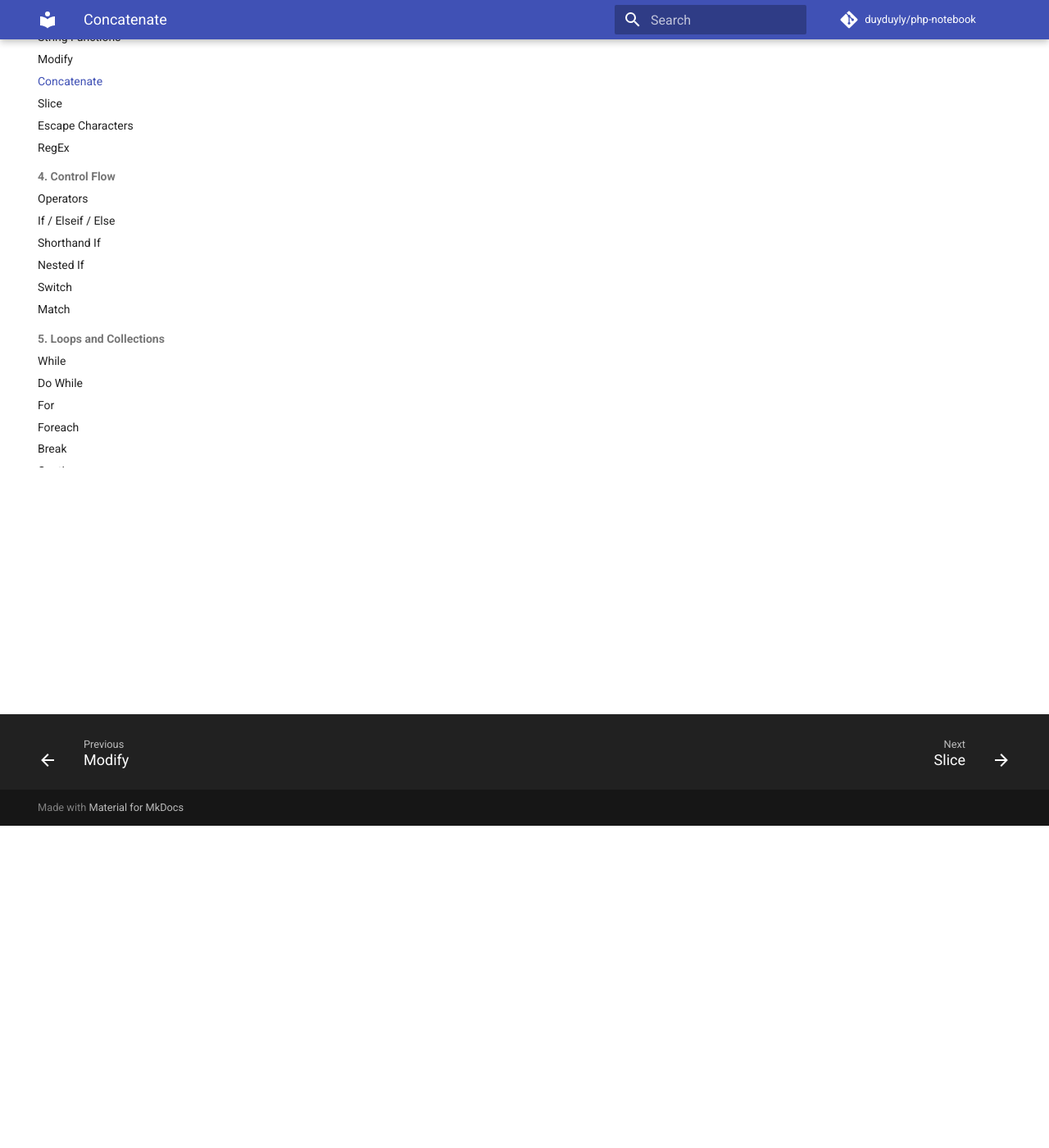
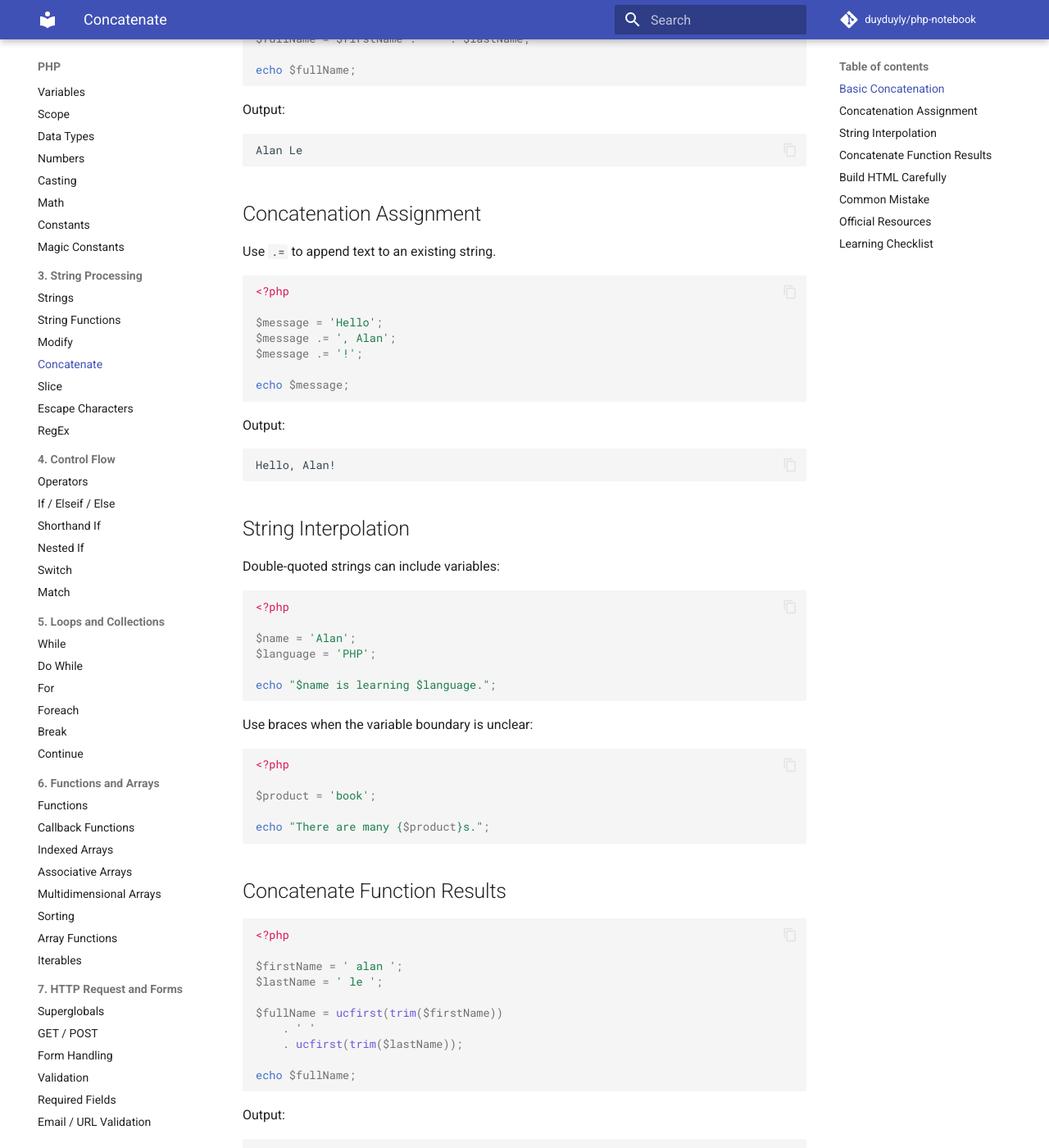
Before and after one commit to duyduyly/php-notebook, an MkDocs documentation site: the page built from docs/php/03-string-processing/concatenate.md, in a window 1280 px wide and 1400 px high, scrolled down 393 px. Shown: the whole window at 82% size. Built offline with MkDocs 1.6.1 and Material for MkDocs 9.7.7, drawn with Linux system fonts in a browser that asks for light colours; comment, search, counter and statistics services are not loaded; some of the changed text lies outside the part shown.

Commit message:
Add PHP string concatenation documentation

````diff
--- a/docs/php/03-string-processing/concatenate.md
+++ b/docs/php/03-string-processing/concatenate.md
@@ -1 +1,132 @@
-# Concatenate
+# Concatenating PHP Strings
+
+Concatenation means combining strings. PHP uses the dot operator (`.`).
+
+## Basic Concatenation
+
+```php
+<?php
+
+$firstName = 'Alan';
+$lastName = 'Le';
+$fullName = $firstName . ' ' . $lastName;
+
+echo $fullName;
+```
+
+Output:
+
+```text
+Alan Le
+```
+
+## Concatenation Assignment
+
+Use `.=` to append text to an existing string.
+
+```php
+<?php
+
+$message = 'Hello';
+$message .= ', Alan';
+$message .= '!';
+
+echo $message;
+```
+
+Output:
+
+```text
+Hello, Alan!
+```
+
+## String Interpolation
+
+Double-quoted strings can include variables:
+
+```php
+<?php
+
+$name = 'Alan';
+$language = 'PHP';
+
+echo "$name is learning $language.";
+```
+
+Use braces when the variable boundary is unclear:
+
+```php
+<?php
+
+$product = 'book';
+
+echo "There are many {$product}s.";
+```
+
+## Concatenate Function Results
+
+```php
+<?php
+
+$firstName = ' alan ';
+$lastName = ' le ';
+
+$fullName = ucfirst(trim($firstName))
+    . ' '
+    . ucfirst(trim($lastName));
+
+echo $fullName;
+```
+
+Output:
+
+```text
+Alan Le
+```
+
+## Build HTML Carefully
+
+```php
+<?php
+
+$title = 'PHP Tutorial';
+$html = '<h1>'
+    . htmlspecialchars($title, ENT_QUOTES | ENT_SUBSTITUTE, 'UTF-8')
+    . '</h1>';
+
+echo $html;
+```
+
+Escape untrusted text before inserting it into HTML.
+
+## Common Mistake
+
+PHP does not use `+` for string concatenation.
+
+Incorrect:
+
+```php
+<?php
+
+echo 'Hello ' + $name;
+```
+
+Correct:
+
+```php
+<?php
+
+echo 'Hello ' . $name;
+```
+
+---
+
+## Official Resources
+
+* [PHP string operators](https://www.php.net/manual/en/language.operators.string.php)
+* [htmlspecialchars()](https://www.php.net/manual/en/function.htmlspecialchars.php)
+
+## Learning Checklist
+
+* [ ] I can concatenate with `.` and append with `.=`.
+* [ ] I escape untrusted values before HTML output.
````
